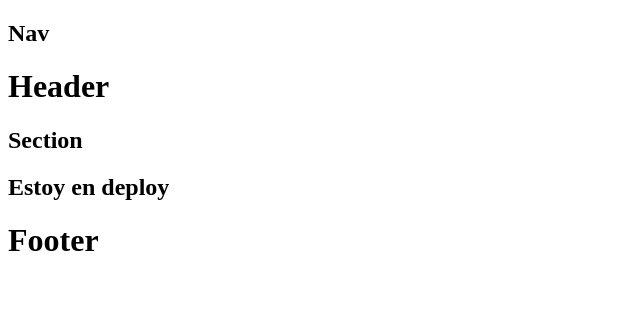
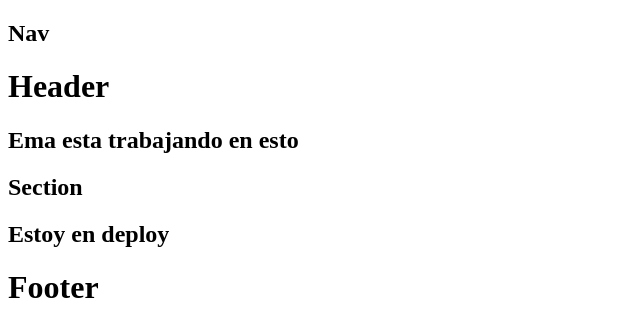
Before and after one commit to Mexil77/practicaGit, a plain HTML site: page index.html in a window 1280 px wide. Shown: the whole page, without its empty margins (0-640 px from the left). Drawn offline with Linux system fonts and the light colour scheme.

Commit message:
Mira que titulo tan guapo puse jefe subame el sueldo

```diff
--- a/index.html
+++ b/index.html
@@ -8,7 +8,10 @@
 </head>
 <body>
     <nav><h1>Nav</h1></nav>
-    <header><h1>Header</h1></header>
+    <header>
+        <h1>Header</h1>
+        <h2>Ema esta trabajando en esto</h2>
+</header>
     <section><h1>Section</h1>
     <h2>Estoy en deploy</h2></section>
     <footer><h1>Footer</h1></footer>
```
